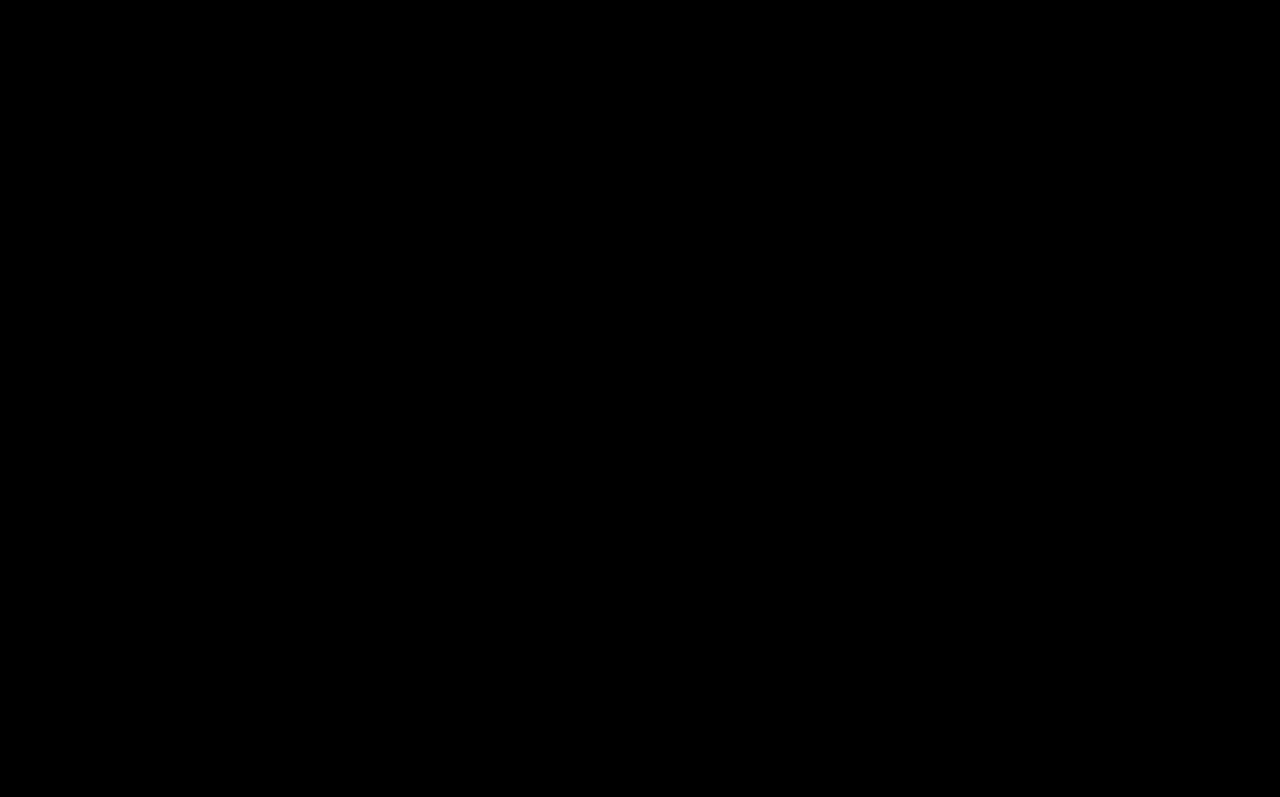
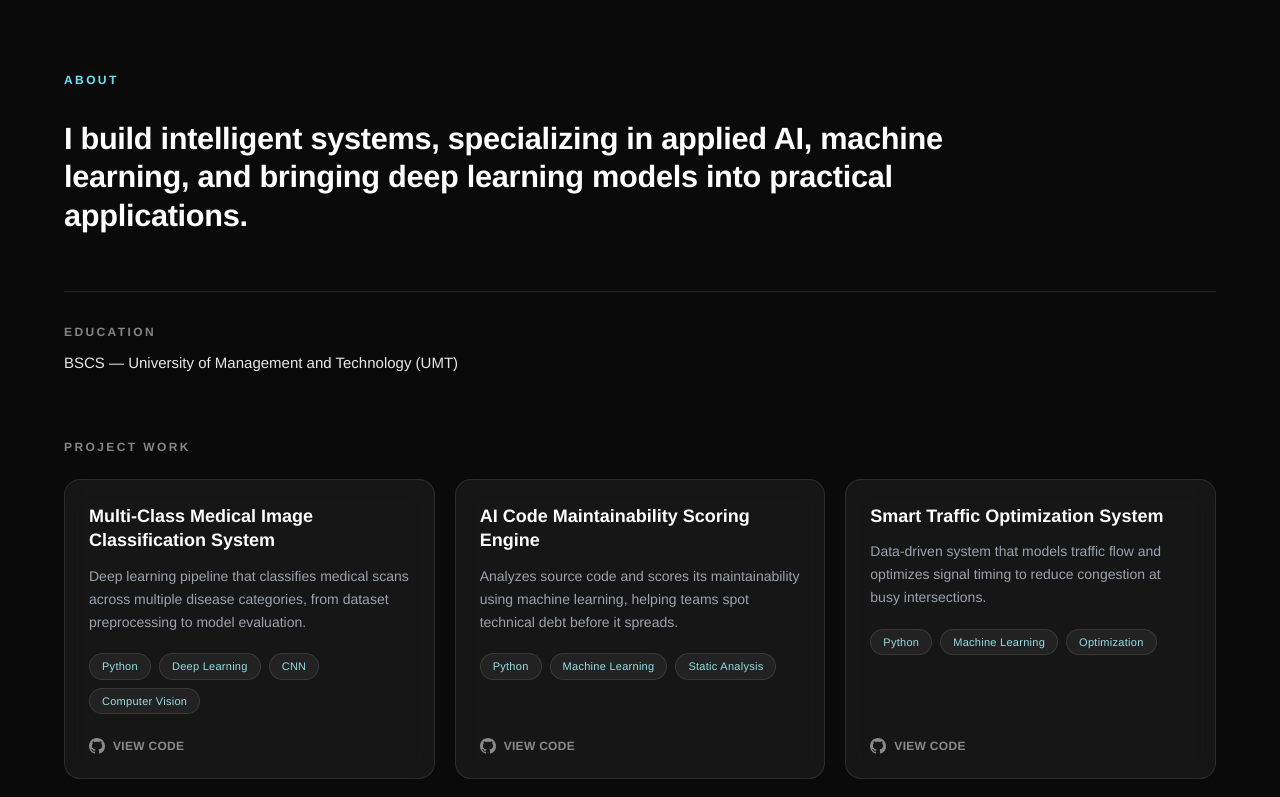
Before and after one commit to hmusman2804045-max/portfolio, a React (Vite) app: page / in a window 1280 px wide. Shown: the part 840-1637 px from the top of the page. Before the commit the page ends 800 px from the top, so only its background shows below. Built offline with nearby package versions, Linux system fonts and the light colour scheme; a web font is replaced by a local one.

Commit message:
feat: Add About section with grid-based Project cards

```diff
--- a/src/App.tsx
+++ b/src/App.tsx
@@ -1,6 +1,7 @@
 import VideoBackground from './components/VideoBackground'
 import Navbar from './components/Navbar'
 import Hero from './components/Hero'
+import About from './components/About'
 
 export default function App() {
   return (
@@ -9,6 +10,7 @@ export default function App() {
       <Navbar />
       <main>
         <Hero />
+        <About />
       </main>
     </>
   )
--- /dev/null
+++ b/src/components/About.tsx
@@ -0,0 +1,102 @@
+import FadeUp from './FadeUp'
+import ProjectCard from './ProjectCard'
+import type { Project } from './ProjectCard'
+
+const PITCH =
+  'I build intelligent systems, specializing in applied AI, machine learning, and bringing deep learning models into practical applications.'
+
+const EDUCATION = 'BSCS — University of Management and Technology (UMT)'
+
+const GITHUB_USER = 'https://github.com/hmusman2804045-max'
+
+const PROJECTS: Project[] = [
+  {
+    title: 'Multi-Class Medical Image Classification System',
+    description:
+      'Deep learning pipeline that classifies medical scans across multiple disease categories, from dataset preprocessing to model evaluation.',
+    tags: ['Python', 'Deep Learning', 'CNN', 'Computer Vision'],
+    repoUrl: `${GITHUB_USER}/Multi-Class-Medical-Image-Classification-System`,
+  },
+  {
+    title: 'AI Code Maintainability Scoring Engine',
+    description:
+      'Analyzes source code and scores its maintainability using machine learning, helping teams spot technical debt before it spreads.',
+    tags: ['Python', 'Machine Learning', 'Static Analysis'],
+    repoUrl: `${GITHUB_USER}/AI-Code-Maintainability-Scoring-Engine`,
+  },
+  {
+    title: 'Smart Traffic Optimization System',
+    description:
+      'Data-driven system that models traffic flow and optimizes signal timing to reduce congestion at busy intersections.',
+    tags: ['Python', 'Machine Learning', 'Optimization'],
+    repoUrl: `${GITHUB_USER}/Smart-Traffic-Optimization-System`,
+  },
+  {
+    title: 'Urdu Sentiment & Emotion Analysis Engine',
+    description:
+      'NLP engine that detects sentiment and emotion in Urdu text, built on a custom-collected corpus and served through a Flask API.',
+    tags: ['Python', 'NLP', 'Transformers', 'Flask'],
+    repoUrl: `${GITHUB_USER}/Urdu-Sentiment-and-Emotion-Analysis-Engine`,
+  },
+]
+
+export default function About() {
+  return (
+    <section
+      id="about"
+      className="relative z-[1] bg-neutral-950 px-8 py-28 max-[900px]:px-[18px] max-[900px]:py-20"
+    >
+      <div className="mx-auto max-w-6xl">
+        <FadeUp>
+          <p className="text-xs font-semibold uppercase tracking-[0.2em] text-cyan-300">
+            About
+          </p>
+        </FadeUp>
+
+        <FadeUp delay={0.1}>
+          <p
+            className="mt-8 max-w-4xl font-bold text-white"
+            style={{
+              fontSize: 'clamp(22px, 2.4vw, 34px)',
+              lineHeight: 1.25,
+              letterSpacing: '-0.01em',
+            }}
+          >
+            {PITCH}
+          </p>
+        </FadeUp>
+
+        <FadeUp delay={0.2}>
+          <div className="mt-14 border-t border-white/10 pt-8">
+            <p className="text-xs font-semibold uppercase tracking-[0.2em] text-white/50">
+              Education
+            </p>
+            <p className="mt-3 text-[15px] font-medium text-gray-200">
+              {EDUCATION}
+            </p>
+          </div>
+        </FadeUp>
+
+        <div className="mt-16">
+          <FadeUp>
+            <p className="text-xs font-semibold uppercase tracking-[0.2em] text-white/50">
+              Project Work
+            </p>
+          </FadeUp>
+          <div className="mt-6 grid grid-cols-1 gap-5 md:grid-cols-2 lg:grid-cols-3">
+            {PROJECTS.map((project, i) => (
+              <FadeUp
+                key={project.title}
+                delay={0.1 + i * 0.1}
+                y={24}
+                className="h-full"
+              >
+                <ProjectCard project={project} />
+              </FadeUp>
+            ))}
+          </div>
+        </div>
+      </div>
+    </section>
+  )
+}
--- /dev/null
+++ b/src/components/ProjectCard.tsx
@@ -0,0 +1,54 @@
+export interface Project {
+  title: string
+  description: string
+  tags: string[]
+  repoUrl: string
+}
+
+function GitHubIcon() {
+  return (
+    <svg
+      viewBox="0 0 16 16"
+      fill="currentColor"
+      aria-hidden
+      className="h-4 w-4"
+    >
+      <path d="M8 0C3.58 0 0 3.58 0 8c0 3.54 2.29 6.53 5.47 7.59.4.07.55-.17.55-.38 0-.19-.01-.82-.01-1.49-2.01.37-2.53-.49-2.69-.94-.09-.23-.48-.94-.82-1.13-.28-.15-.68-.52-.01-.53.63-.01 1.08.58 1.23.82.72 1.21 1.87.87 2.33.66.07-.52.28-.87.51-1.07-1.78-.2-3.64-.89-3.64-3.95 0-.87.31-1.59.82-2.15-.08-.2-.36-1.02.08-2.12 0 0 .67-.21 2.2.82.64-.18 1.32-.27 2-.27.68 0 1.36.09 2 .27 1.53-1.04 2.2-.82 2.2-.82.44 1.1.16 1.92.08 2.12.51.56.82 1.27.82 2.15 0 3.07-1.87 3.75-3.65 3.95.29.25.54.73.54 1.48 0 1.07-.01 1.93-.01 2.2 0 .21.15.46.55.38A8.01 8.01 0 0 0 16 8c0-4.42-3.58-8-8-8Z" />
+    </svg>
+  )
+}
+
+export default function ProjectCard({ project }: { project: Project }) {
+  return (
+    <article className="group flex h-full flex-col rounded-2xl border border-white/10 bg-white/5 p-6 backdrop-blur-md transition-all duration-300 hover:-translate-y-1 hover:border-cyan-400/40 hover:bg-white/[0.07] hover:shadow-[0_8px_40px_rgba(34,211,238,0.12)]">
+      <h3 className="text-lg font-bold leading-snug text-white transition-colors duration-300 group-hover:text-cyan-200">
+        {project.title}
+      </h3>
+
+      <p className="mt-3 text-sm leading-relaxed text-gray-400">
+        {project.description}
+      </p>
+
+      <div className="mt-5 flex flex-wrap gap-2">
+        {project.tags.map((tag) => (
+          <span
+            key={tag}
+            className="rounded-full border border-white/10 bg-white/5 px-3 py-1 text-[11px] font-medium tracking-wide text-cyan-200/90"
+          >
+            {tag}
+          </span>
+        ))}
+      </div>
+
+      <a
+        href={project.repoUrl}
+        target="_blank"
+        rel="noreferrer"
+        className="mt-auto flex items-center gap-2 pt-6 text-xs font-semibold uppercase tracking-wide text-white/50 transition-colors duration-200 hover:text-cyan-300"
+      >
+        <GitHubIcon />
+        View Code
+      </a>
+    </article>
+  )
+}
```
